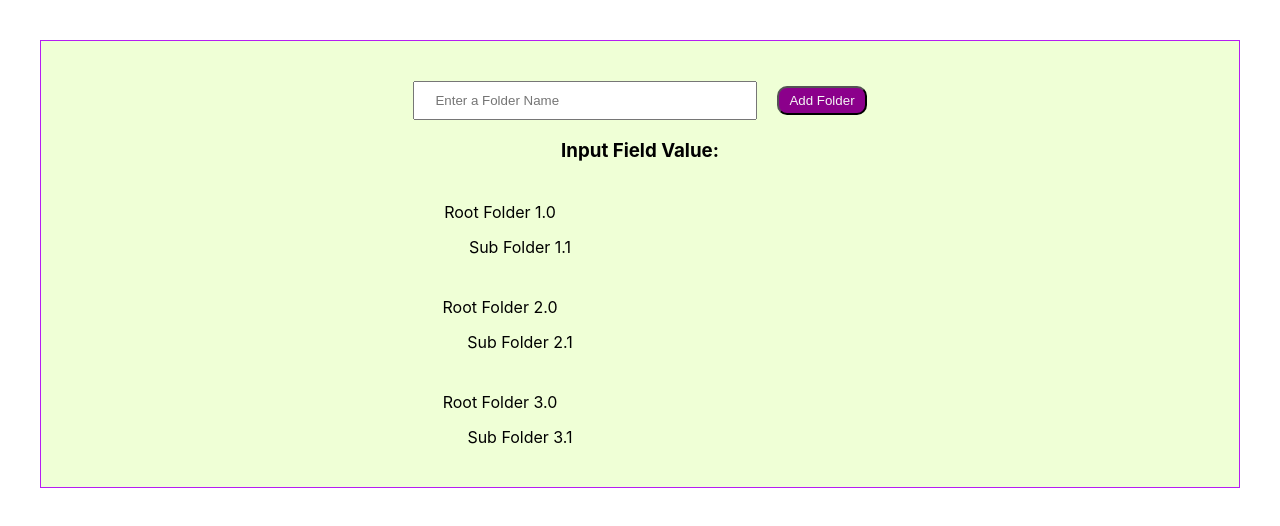
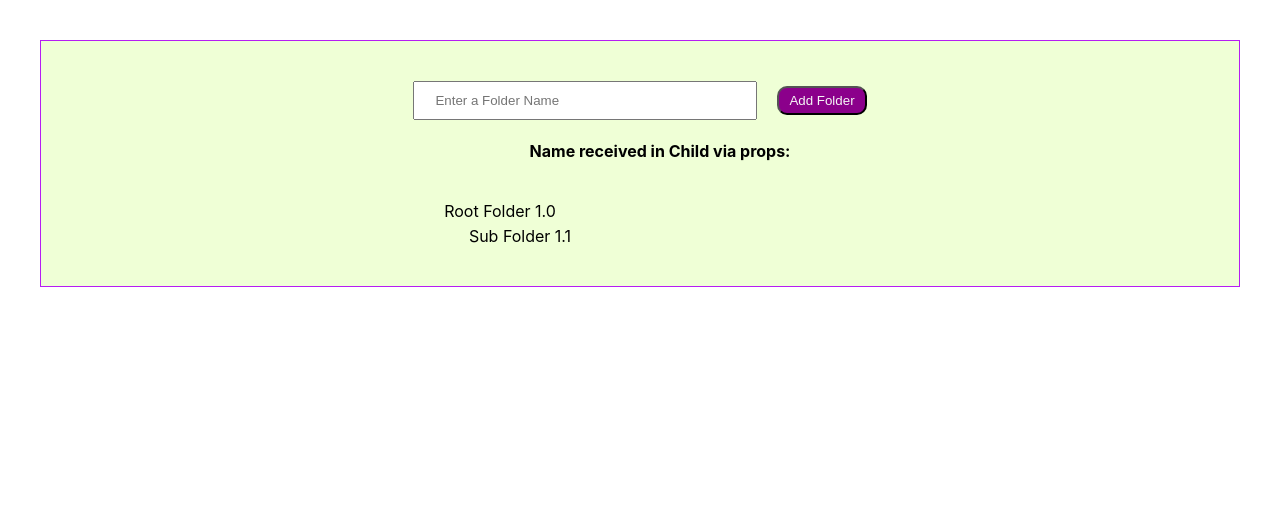
Before and after one commit to 1Canis-Lupus1/Folder-Hierarchy-Hooks, a React (Create React App) app: page / in a window 1280 px wide. Shown: the top 526 px of the page. Built offline with nearby package versions, Linux system fonts and the light colour scheme.

Commit message:
On select background color change skipped for now

```diff
--- a/src/App.css
+++ b/src/App.css
@@ -22,13 +22,3 @@ button{
   padding: 5px 10px;
   border-radius: 10px;
 }
-
-li{
-  margin: 40px 150px;
-  list-style: none;
-  text-indent: -20rem;
-}
-
-.sub-folder{
-  margin: 15px auto;
-}
--- a/src/App.js
+++ b/src/App.js
@@ -8,10 +8,9 @@ function App() {
   return (
     <div className="App">
       <div className="box">
-        <input type='text' placeholder="Enter a Folder Name" value={name} onChange={e=> setName(e.target.value)} />
-        <button >Add Folder</button>
-        <br/><h3>Input Field Value: {name}</h3>
-        <Folder />
+        <input type='text' placeholder="Enter a Folder Name" value={name} onChange={e=> setName(e.target.value.trim())} />
+        <button onClick={()=> console.log("Added name: ",{name})}>Add Folder</button>
+        <Folder value={name}/>
       </div>
     </div>
   );
--- /dev/null
+++ b/src/components/folder.css
@@ -0,0 +1,9 @@
+li{
+    margin: 40px 150px;
+    list-style: none;
+    text-indent: -20rem;
+  }
+
+  .sub-folder{
+    margin: 5px auto;
+  }
--- a/src/components/folder.jsx
+++ b/src/components/folder.jsx
@@ -1,16 +1,40 @@
 import React,{useState} from 'react';
+import './folder.css'
 
-function Folder(){
+function Folder(props){
+    const [folders,setFolder]=useState([]);
+
+    //For Changing background of individual tags
     const [color,setColor]=useState("none");
+    // const [selectColor,setSelectColor]=useState("none");
+    const [select,setSelect]=useState(false);
+
+    const handleClick=(e)=>{
+        console.dir(e.target.attributes.style.value);//Gives the background color
+        console.dir(e.target.attributes.value.nodeValue);//Return the current value of select, i.e false
+
+        //This is not changing the color based on condition
+        if(!(e.target.attributes.value.nodeValue)){
+            setColor("lightblue");
+        }
+
+    }
 
     return(
         <React.Fragment>
         {/* <h1>Linked</h1> */}
         <div className="display">
           <ul>
-            <li className="root-folder" >Root Folder 1.0 <ul ><li className="sub-folder" style={{background:color}} onClick={()=>setColor("lightblue")}>Sub Folder 1.1</li></ul></li>
-            <li className="root-folder">Root Folder 2.0 <ul ><li  className="sub-folder" style={{background:color}} onClick={()=>setColor("red")}>Sub Folder 2.1</li></ul></li>
-            <li className="root-folder">Root Folder 3.0 <ul ><li  className="sub-folder" style={{background:color}} onClick={(e)=>setColor("red")}>Sub Folder 3.1</li></ul></li>
+            <h4>Name received in Child via props:{props.value}</h4>
+            <li className="root-folder" >Root Folder 1.0
+                <ul >
+                    <li className="sub-folder" style={{background:color}} value={select} onClick={e=>{handleClick(e)}}>Sub Folder 1.1</li>
+                </ul>
+            </li>
+
+            {/* <li className="root-folder">Root Folder 2.0 <ul ><li  className="sub-folder" style={{background:color}} onClick={(e)=>{e.target && setColor("lightblue")}}>Sub Folder 2.1</li></ul></li>
+
+            <li className="root-folder">Root Folder 3.0 <ul ><li  className="sub-folder" style={{background:color}} onClick={(e)=>{console.log(e.target);e.target.setColor("lightblue")}}>Sub Folder 3.1</li></ul></li> */}
           </ul>
         </div>
         </React.Fragment>
```
